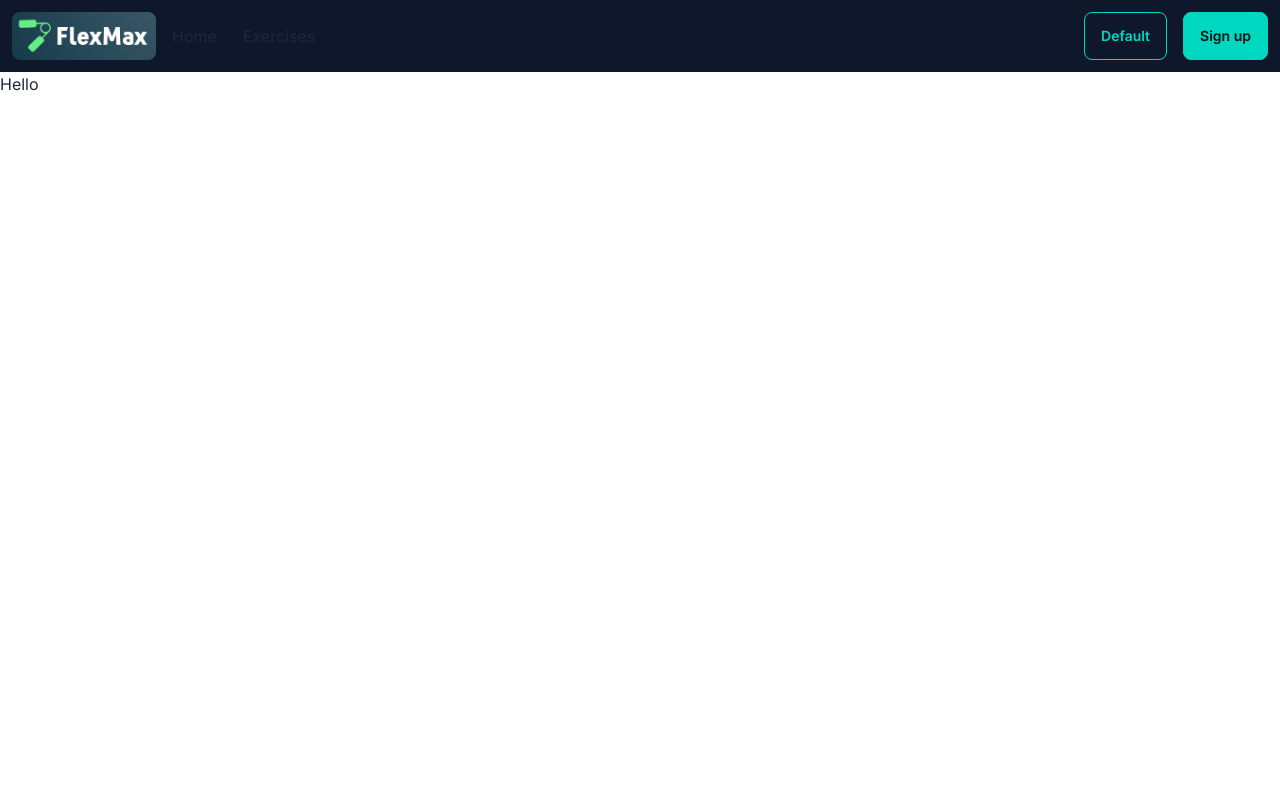
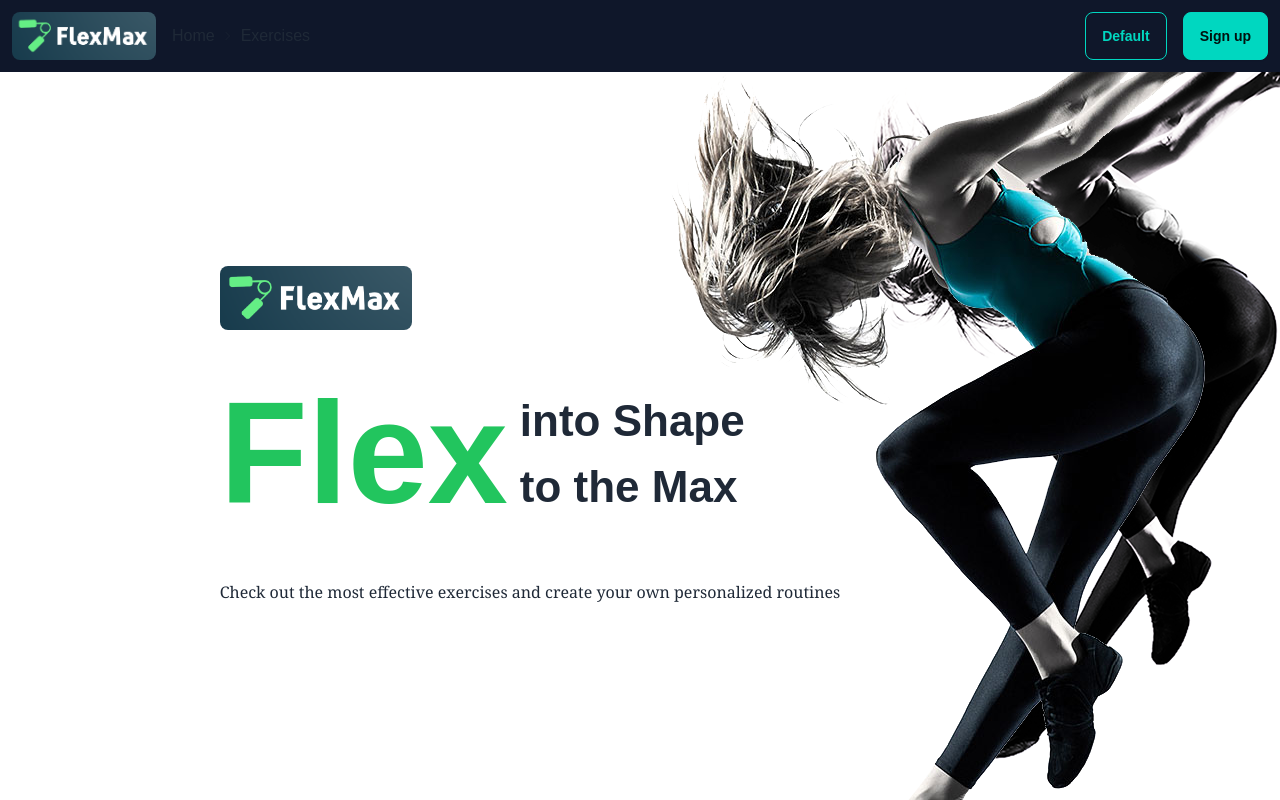
Before and after one commit to Lukheri/flex-max-client, a Next.js app: page / in a window 1280 px wide. Built offline with nearby package versions, Linux system fonts and the light colour scheme.

Commit message:
Updated Home page hero banner

```diff
--- a/app/components/Navbar.tsx
+++ b/app/components/Navbar.tsx
@@ -5,8 +5,8 @@ import Link from 'next/link';
 
 const Navbar = () => {
   return (
-    <div className='navbar bg-slate-900 p-3 justify-between'>
-      <div className='flex gap-4'>
+    <div className='navbar bg-slate-900 p-3'>
+      <div className='navbar-start flex gap-4'>
         <Image className='rounded-lg' src={Logo} alt="logo" height={48} />
         <div className='breadcrumbs'>
           <ul>
@@ -23,7 +23,7 @@ const Navbar = () => {
           </ul>
         </div>
       </div>
-      <div className='flex gap-4'>
+      <div className='navbar-end flex gap-4'>
         <button className="btn btn-outline btn-accent">Default</button>
         <button className="btn btn-accent">Sign up</button>
       </div>
--- a/app/globals.css
+++ b/app/globals.css
@@ -7,3 +7,12 @@
   --background-start-rgb: 214, 219, 220;
   --background-end-rgb: 255, 255, 255;
 } */
+
+* {
+  font-family: 'Montserrat', sans-serif
+}
+
+.mirror-img {
+  -webkit-transform: scaleX(-1);
+  transform: scaleX(-1);
+}
--- a/app/page.tsx
+++ b/app/page.tsx
@@ -1,10 +1,27 @@
 import Image from "next/image";
-import Navbar from "./components/Navbar";
+import HeroImage from './assets/HeroImage2.png'
+import HeroSil from './assets/HeroSil.png'
+import LogoText from './assets/Logo_text.png'
 
 export default function Home() {
   return (
-    <div className="">
-      Hello
+    <div className="flex justify-around items-center h-[calc(100vh-72px)] overflow-hidden relative">
+      <div className="flex flex-col justify-center gap-4 h-full md:pr-[220px]">
+        <Image src={LogoText} alt="logo-text" height={64} className="rounded-lg" />
+        <div className="flex items-center gap-3">
+          <h1 className="font-bold text-[144px] text-green-500">Flex</h1>
+          <div className="flex flex-col">
+            <h1 className="font-bold text-[44px]">into Shape</h1>
+            <h1 className="font-bold text-[44px]">to the Max</h1>
+          </div>
+        </div>
+        <p className="text-base font-serif leading-7">
+          Check out the most effective exercises and create your own personalized routines
+        </p>
+
+      </div>
+      <Image className="absolute right-4 z-[-1]" src={HeroImage} alt="hero-banner"/>
+      <Image className="absolute right-[-44px] top-[-64px] z-[-2]  mirror-img" src={HeroSil} alt="hero-sil"/>
     </div>
   );
 }
```
Also changed, not shown: app/assets/HeroSil.png (added).
